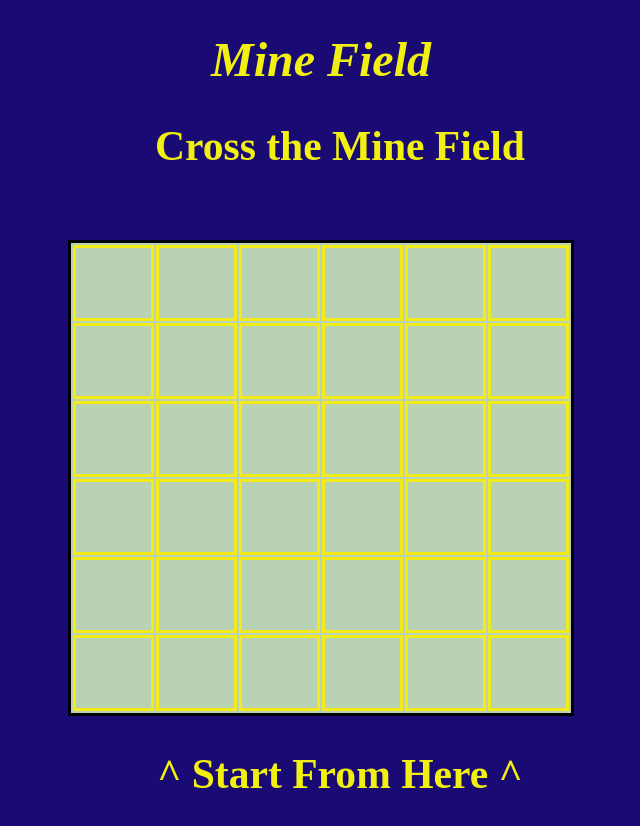
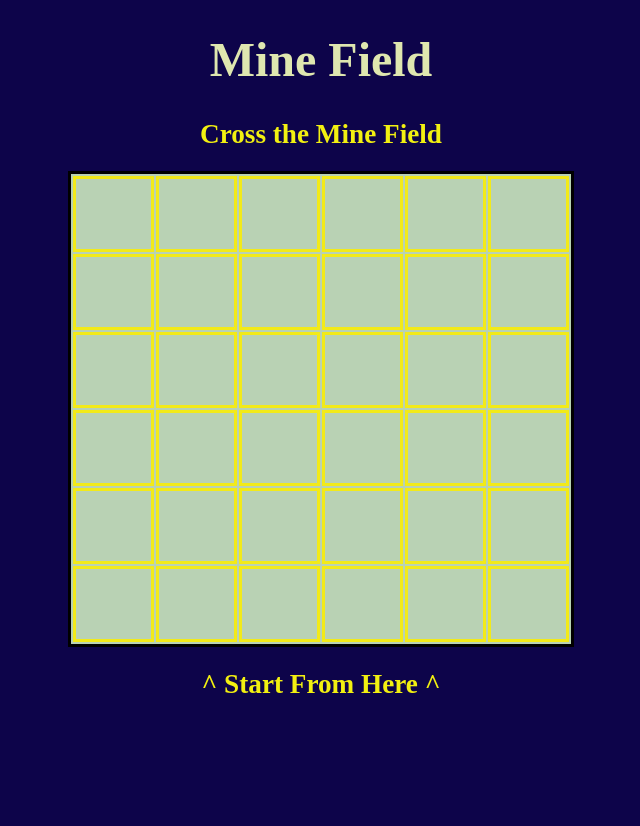
Before and after one commit to singhIshu-kr/criminalCase, a plain HTML site: page mineCross/mineGame.html in a window 1280 px wide. Shown: the whole page, without its empty margins (319-959 px from the left). After the commit the page ends 800 px from the top, so only its background shows below. Drawn offline with Linux system fonts and the light colour scheme.

Commit message:
Made css changes of color and fonts.

```diff
--- a/caseStudy/caseStudy.css
+++ b/caseStudy/caseStudy.css
@@ -1,11 +1,12 @@
 body{
-  background-color: rgb(26, 11, 116);
+  background-color: #0d044a;
 }
 
 h1{
   color: rgb(223, 231, 175);
-  font-size: 350%;
+  font-size: 3.5rem;
   text-align: center;
+  font-style: unset;
 }
 
 h2{
@@ -15,6 +16,7 @@ h2{
 }
 
 img {
+    border-radius: 1.75rem;
     position: absolute;
     left: 58%;
     top: 25%;
@@ -24,7 +26,7 @@ img {
 
 a{
   color: rgb(200, 231, 242);
-  font-size: 100%;
+  font-size: 2rem;
   text-align: center;
 }
 
--- a/crimeScene/game.css
+++ b/crimeScene/game.css
@@ -1,13 +1,13 @@
 h1{
-  color: rgb(242, 240, 17);
+  color: rgb(223, 231, 175);
   text-align: center;
-  font-style: italic;
-  font-size: 300%;
+  font-style:unset;
+  font-size: 3rem;
 }
 
 h2{
   text-align: center;
-  font-size: 250%;
+  font-size: 2.5rem;
   color: rgb(242, 240, 17);
   padding-left: 4.5%;
 }
@@ -32,7 +32,9 @@ table{
   background-repeat: no-repeat;
   background-size: 100% 100%;
 }
+
 tr,td{
+  width: 10%;
   border: 0% solid rgb(242, 234, 25);
   padding:4.5%;
   color:rgb(245, 244, 228);
@@ -43,5 +45,20 @@ td:hover{
 }
 
 body{
-    background-color: rgb(26, 11, 116);
+    background-color: #0d044a;
 }
+
+.gameOver{
+    display: none; /* Hidden by default */
+    position: fixed; /* Stay in place */
+    z-index: 1; /* Sit on top */
+    padding-top: 100px; /* Location of the box */
+    left: 0;
+    top: 0;
+    width: 100%; /* Full width */
+    height: 100%; /* Full height */
+    overflow: auto; /* Enable scroll if needed */
+    background-color: rgba(23, 20, 47, 0.86);
+    text-align: center;
+    font-size: 1.75rem;
+}
--- a/gamestatus/gamestatus.css
+++ b/gamestatus/gamestatus.css
@@ -1,11 +1,12 @@
 body{
-  background-color: rgb(26, 11, 116);
+  background-color: #0d044a;
 }
 
 h1{
   color: rgb(223, 231, 175);
-  font-size: 400%;
+  font-size: 3.5rem;
   text-align: center;
+  font-style: unset;
 }
 
 h2{
@@ -15,6 +16,7 @@ h2{
 }
 
 img {
+    border-radius: 1.75rem;
     position: absolute;
     left: 58%;
     top: 25%;
--- a/landingPage/crimeGame.css
+++ b/landingPage/crimeGame.css
@@ -1,8 +1,9 @@
 body{
-  background-color: rgb(26, 11, 116);
+  background-color: #0d044a;
 }
 
 img{
+  border-radius: 1.75rem;
   width: 1450px;
   height: 550px;
 }
--- a/mineCross/mineGame.css
+++ b/mineCross/mineGame.css
@@ -1,19 +1,20 @@
 h1{
-  color: rgb(242, 240, 17);
+  color: rgb(223, 231, 175);
   text-align: center;
   font-style: italic;
   font-size: 300%;
+  font-style: unset;
 }
 
 h2{
   text-align: center;
-  font-size: 260%;
+  font-size: 1.7rem;
   color: rgb(242, 240, 17);
-  padding-left: 3%;
 }
 
 table{
   margin: auto;
+  margin-top: -3%;
   border:solid black;
   background-repeat: no-repeat;
   background-color: rgb(185, 210, 180);
@@ -30,5 +31,5 @@ td:hover{
 }
 
 body{
-    background-color: rgb(26, 11, 116);
+    background-color: #0d044a;
 }
--- a/result/suspects.css
+++ b/result/suspects.css
@@ -1,5 +1,5 @@
 body{
-  background-color: rgb(26, 11, 116);
+  background-color: #0d044a;
 }
 
 h1{
@@ -53,10 +53,16 @@ tr,td,tr{
 }
 
 img{
+  border-radius: 1.75rem;
   width: 100%;
   height: 100%;
   margin:0%;
+  margin-left: 7%;
   padding: 0%;
+}
+
+#sadJones {
+  margin-left: 35%
 }
 
 
```
